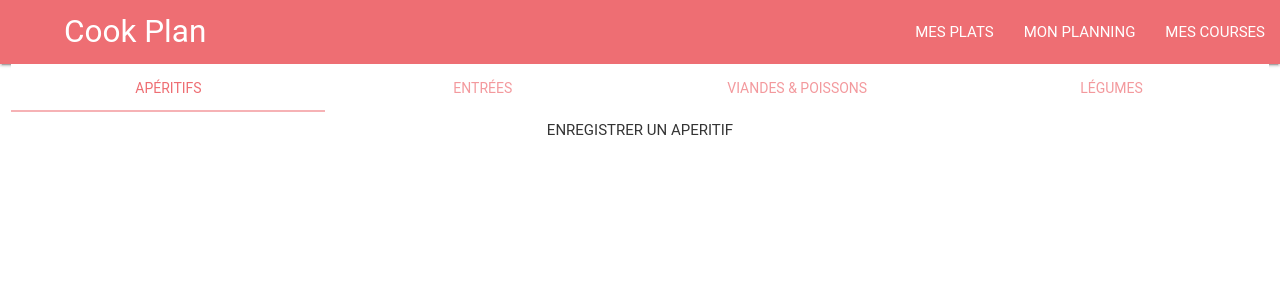
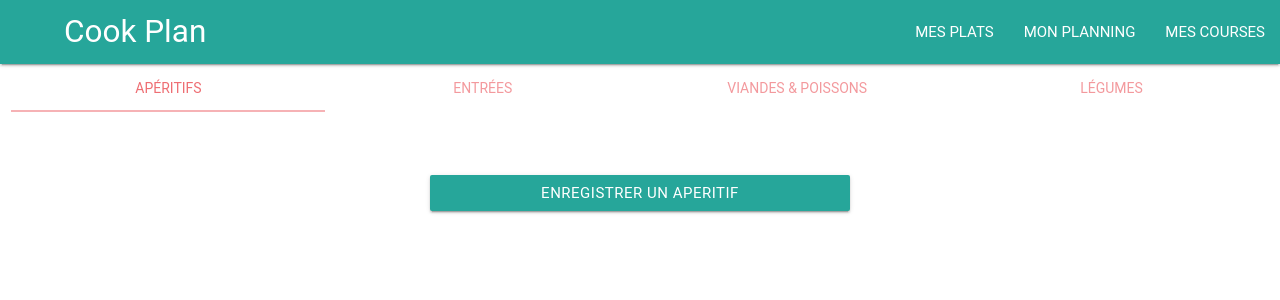
Before and after one commit to JokerHAHAHA/CookPlan, a PHP site: template templates/meals.html.twig in a window 1280 px wide. Shown: the top 300 px of the page. Run offline with PHP 8.4, Linux system fonts and the light colour scheme; the template is opened without the code that fills it: most values are stand-ins (such as "Sample title", 1, 10 or a date in 2020); some libraries are stand-ins or nearby versions; some web fonts are replaced.

Commit message:
delete meal ok

```diff
--- a/templates/base.html.twig
+++ b/templates/base.html.twig
@@ -28,7 +28,8 @@
     {% block body %}
 
         {% block navbar %}
-            <nav>
+            <div class="navbar-fixed">
+                <nav class="teal lighten-1">
                     <div class="nav-wrapper">
                         <a href="./meals.php" class="brand-logo">Cook Plan</a>
 
@@ -54,6 +55,7 @@
                         </ul>
                     </div>
                 </nav>
+            </div>
         {% endblock %}
 
     {% endblock %}
--- a/templates/meals.html.twig
+++ b/templates/meals.html.twig
@@ -18,17 +18,17 @@
         </div>
 
 
-        <div id="aperitifs" class="row">
-            <a href="addMeal.php?cat=UN APERITIF" class="waves-effect waves-light center-align btn-flat col s4 offset-s4">ENREGISTRER UN APERITIF</a>
+        <div id="aperitifs" class="col s12">
+            <a href="addMeal.php?cat=UN APERITIF" class="waves-effect waves-light center-align btn col s4 offset-s4 btn-add">ENREGISTRER UN APERITIF</a>
 
-            <div class="center col s8 offset-s2" >
+            <div class="col s8 offset-s2" >
                 {% for meal in meals %}
                     {% if meal['category']=='aperitif' %}
                         <div class="divider"></div>
                         <div>
-                            <h3 class="inline-block" >{{meal['name']}}</h3>
-                            <form class="form-delete right" method="post">
-                                <button type="submit" name="btn-delete" class="btn-delete waves-effect waves-light btn "><i class="large material-icons">delete</i></button>
+                            <h3 class="inline-block">{{meal['name']}}</h3>
+                            <form action="meals.php?target={{meal['id']}}" class="form-delete right" method="post">
+                                <button type="submit" name="btn-delete" class="btn-delete waves-effect waves-light btn red"><i class="large material-icons">delete</i></button>
                             </form>
                         </div>
                     {% endif %}
@@ -38,60 +38,81 @@
         </div>
 
         <div id="starters" class="col s12">
-            <a href="addMeal.php?cat=UNE ENTREE" class="waves-effect waves-light center-align btn-flat col s4 offset-s4">ENREGISTRER UNE ENTREE</a>
+            <a href="addMeal.php?cat=UNE ENTREE" class="waves-effect waves-light center-align btn col s4 offset-s4 btn-add">ENREGISTRER UNE ENTREE</a>
 
             <div class="col s8 offset-s2" >
                 {% for meal in meals %}
                     {% if meal['category']=='starter' %}
-                        <h3 class="center" >{{meal['name']}}</h3>
+                        <div class="divider"></div>
+                        <h3 class="inline-block">{{meal['name']}}</h3>
+                        <form action="meals.php?target={{meal['id']}}" class="form-delete right" method="post">
+                            <button type="submit" name="btn-delete" class="btn-delete waves-effect waves-light btn red"><i class="large material-icons">delete</i></button>
+                        </form>
                     {% endif %}
                 {% endfor %}
             </div>
 
         </div>
         <div id="meals" class="col s12">
-            <a href="addMeal.php?cat=UN PLAT" class="waves-effect waves-light center-align btn-flat col s4 offset-s4">ENREGISTRER UNE VIANDE OU POISSON</a>
+            <a href="addMeal.php?cat=UN PLAT" class="waves-effect waves-light center-align btn col s4 offset-s4 btn-add">ENREGISTRER UNE VIANDE OU POISSON</a>
 
             <div class="col s8 offset-s2" >
                 {% for meal in meals %}
                     {% if meal['category']=='meal' %}
-                        <h3 class="center" >{{meal['name']}}</h3>
+                        <div class="divider"></div>
+                        <h3 class="inline-block">{{meal['name']}}</h3>
+                        <form action="meals.php?target={{meal['id']}}" class="form-delete right" method="post">
+                            <button type="submit" name="btn-delete" class="btn-delete waves-effect waves-light btn red"><i class="large material-icons">delete</i></button>
+                        </form>
                     {% endif %}
                 {% endfor %}
             </div>
 
         </div>
         <div id="garnishes" class="col s12">
-            <a href="addMeal.php?cat=UN ACCOMPAGNEMENT" class="waves-effect waves-light center-align btn-flat col s4 offset-s4">ENREGISTRER UN LEGUME</a>
+            <a href="addMeal.php?cat=UN ACCOMPAGNEMENT" class="waves-effect waves-light center-align btn col s4 offset-s4 btn-add">ENREGISTRER UN LEGUME</a>
 
             <div class="col s8 offset-s2" >
                 {% for meal in meals %}
                     {% if meal['category']=='garnish' %}
-                        <h3 class="center" >{{meal['name']}}</h3>
+                        <div class="divider"></div>
+                        <h3 class="inline-block">{{meal['name']}}</h3>
+                        <form action="meals.php?target={{meal['id']}}" class="form-delete right" method="post">
+                            <button type="submit" name="btn-delete" class="btn-delete waves-effect waves-light btn red"><i class="large material-icons">delete</i></button>
+                        </form>
                     {% endif %}
                 {% endfor %}
             </div>
 
         </div>
         <div id="desserts" class="col s12">
-            <a href="addMeal.php?cat=UN DESSERT" class="waves-effect waves-light center-align btn-flat col s4 offset-s4">ENREGISTRER UN DESSERT</a>
+            <a href="addMeal.php?cat=UN DESSERT" class="waves-effect waves-light center-align btn col s4 offset-s4 btn-add">ENREGISTRER UN DESSERT</a>
 
             <div class="col s8 offset-s2" >
                 {% for meal in meals %}
                     {% if meal['category']=='dessert' %}
-                        <h3 class="center" >{{meal['name']}}</h3>
+                        <div class="divider"></div>
+
+                        <h3 class="inline-block">{{meal['name']}}</h3>
+                        <form action="meals.php?target={{meal['id']}}" class="form-delete right" method="post">
+                            <button type="submit" name="btn-delete" class="btn-delete waves-effect waves-light btn red"><i class="large material-icons">delete</i></button>
+                        </form>
                     {% endif %}
                 {% endfor %}
             </div>
 
         </div>
         <div id="drinks" class="col s12">
-            <a href="addMeal.php?cat=UNE BOISSON" class="waves-effect waves-light center-align btn-flat col s4 offset-s4">ENREGISTRER UNE BOISSON</a>
+            <a href="addMeal.php?cat=UNE BOISSON" class="waves-effect waves-light center-align btn col s4 offset-s4 btn-add">ENREGISTRER UNE BOISSON</a>
 
             <div class="col s8 offset-s2" >
                 {% for meal in meals %}
                     {% if meal['category']=='drink' %}
-                        <h3 class="center" >{{meal['name']}}</h3>
+                        <div class="divider"></div>
+                        <h3 class="inline-block">{{meal['name']}}</h3>
+                        <form action="meals.php?target={{meal['id']}}" class="form-delete right" method="post">
+                            <button type="submit" name="btn-delete" class="btn-delete waves-effect waves-light btn red"><i class="large material-icons">delete</i></button>
+                        </form>
                     {% endif %}
                 {% endfor %}
             </div>
--- a/www/assets/css/meals.css
+++ b/www/assets/css/meals.css
@@ -1,3 +1,7 @@
+.btn-add
+{
+    margin: 5% 0;
+}
 .form-delete
 {
     display: inline-block;
```
Also changed, not shown: src/Model/Meal.php (+11 -0 lines), www/meals.php (+16 -5 lines). Lines whose indentation alone changed are shown as unchanged.
